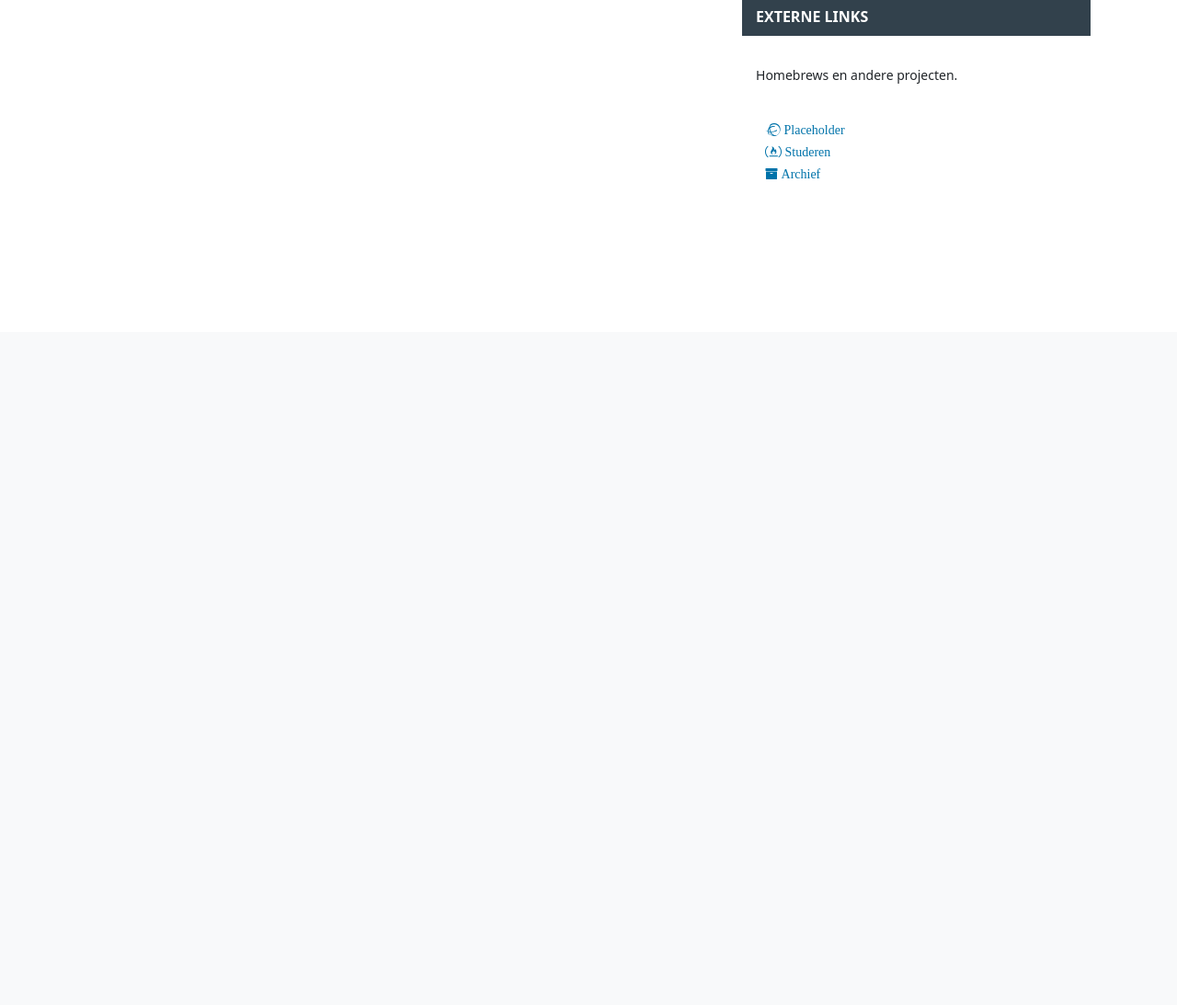
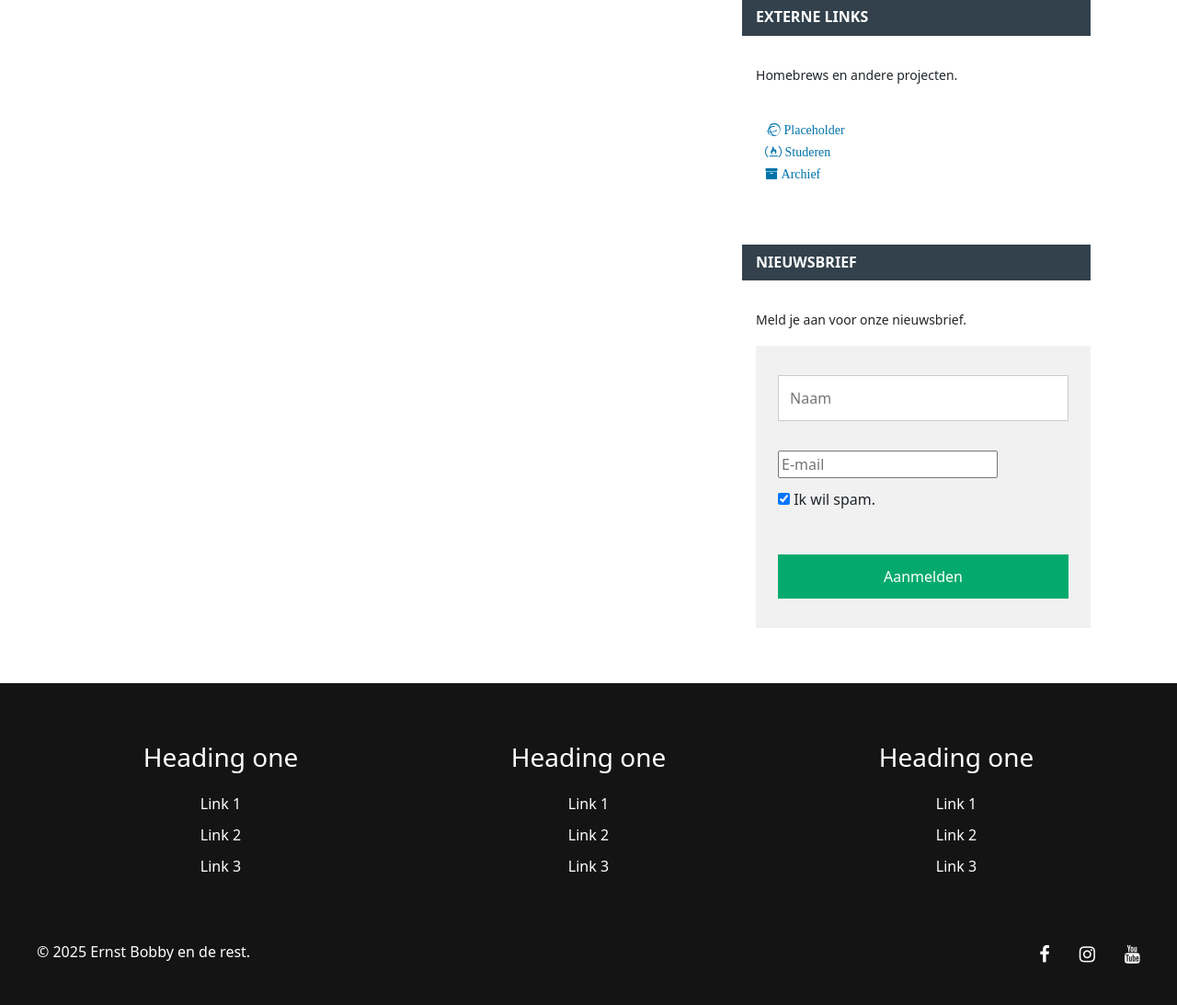
Before and after one commit to Veterstift/Beroepsproject-2, a PHP site: page / in a window 1280 px wide. Shown: the part 1411-2504 px from the top of the page at 92% size. Before the commit the page ends 1606 px from the top, so only its background shows below. Run offline with PHP 8.4, Linux system fonts and the light colour scheme; data comes from the database, SQL or seed files in the repository.

Commit message:
08-01-25

```diff
--- a/css/index.css
+++ b/css/index.css
@@ -335,3 +335,98 @@ li, ol, ul {
     float: left;
     width: 80%;
 }
+
+/* NIEUWSBRIEF ============================================*/
+form {
+    border: 4px solid #f1f1f1;
+}
+.subscribe-container {
+    padding: 20px;
+    background-color: #f1f1f1;
+}
+
+/* Style de input button en submit */
+input[type=text], input[type=submit] {
+    width: 100%;
+    padding: 12px;
+    margin: 8px 0;
+    display: inline-block;
+    border: 1px solid #ccc;
+    box-sizing: border-box;
+}
+
+input[type=checkbox] {
+    margin-top: 16px;
+}
+
+input[type=submit] {
+    background-color: #04aa6d;
+    color: white;
+    border: none;
+}
+
+input[type=submit]:hover {
+    opacity: 0.8;
+}
+
+/* FOOTER =================================================*/
+footer {
+    background-color: #141414;
+    color: white;
+    padding: 4rem 1rem;
+    clear: both;
+    position: relative;
+    height: 350px;
+    margin-top: -200px;
+}
+
+footer a {
+    color: white;
+    text-decoration: none;
+    transition: color 0.3s;
+}
+
+footer a:hover {
+    color: #cccccc;
+}
+.footer-container {
+    max-width: 1200px;
+    margin: 0 auto;
+}
+.footer-main {
+    display: flex;  /* <- FLEX container zodat alle 3 columns naast elkaar kunnen staan!*/
+    margin-bottom: 4rem;
+}
+.footer-column {
+    flex-basis: 200px;  /* <- elke column heeft een basis breedte van 200px! */
+    flex-grow: 1;
+    text-align: center;
+}
+.footer-heading {
+    margin-bottom: 1rem;
+}
+.footer-link {
+    display: block; /* <- Alle links stacken op elkaar! */
+    width: max-content;
+    padding: 5px 10px;
+    margin: 0 auto;
+}
+
+.footer-bottom {
+    display: flex;
+}
+.copyright {
+    margin-right: auto;
+}
+.footer-social {
+    font-size: 20px;
+    margin-left: 2rem;
+}
+
+/* MEDIA QUERIES - MEDIUM DEVICES 768px ======================*/
+@media only screen and (max-width: 768px) {
+    .footer-main {
+        flex-direction: column;  /* <- columns gaan nu onder elkaar staan */
+
+    }
+}
--- a/index.php
+++ b/index.php
@@ -115,6 +115,39 @@ if (isset($_SESSION['user_id']) && isset($_SESSION['username'])) {
                                             </section>
                                         </div>
                                     </aside>
+
+                                    <aside id="elementor-library-2" class="widget widget_elementor-library">
+                                        <!-- DIVS OVERGESLAGEN -->
+                                        <div class="elementor-widget-wrap">
+                                            <section class="penci-section penci-structure-10 elementor-section elementor-top-section elementor-element elementor-section-boxed">
+                                                <div class="elementor-widget-container">
+                                                    <div class="affiliate-links-widget">
+
+                                                        <h3 class="affiliate-widget-title">Nieuwsbrief</h3>
+                                                        <p class="affiliate-widget-description">Meld je aan voor onze nieuwsbrief.</p>
+
+
+                                                        <form action="#">
+
+                                                        <div class="subscribe-container">
+                                                            <input type="text" placeholder="Naam" name="naam" required><br><br>
+                                                            <input type="email" placeholder="E-mail" name="email" required><br>
+                                                            <label>
+                                                                <input type="checkbox" checked="checked" name="subscribe"> Ik wil spam.
+                                                            </label>
+                                                        </div>
+                                                        <div class="subscribe-container">
+                                                            <input type="submit" value="Aanmelden">
+                                                        </div>
+
+                                                        </form>
+
+                                                    </div>
+                                                </div>
+                                            </section>
+                                        </div>
+                                    </aside>
+
                                 </div>
                             </div>
                         </div>
@@ -125,6 +158,38 @@ if (isset($_SESSION['user_id']) && isset($_SESSION['username'])) {
     </section>
 </div>
 
+<footer>
+    <div class="footer-container">
+        <div class="footer-main">
+            <div class="footer-column">
+                <h3 class="footer-heading">Heading one</h3>
+                <a href="#" class="footer-link">Link 1</a>
+                <a href="#" class="footer-link">Link 2</a>
+                <a href="#" class="footer-link">Link 3</a>
+            </div>
+            <div class="footer-column">
+                <h3 class="footer-heading">Heading one</h3>
+                <a href="#" class="footer-link">Link 1</a>
+                <a href="#" class="footer-link">Link 2</a>
+                <a href="#" class="footer-link">Link 3</a>
+            </div>
+            <div class="footer-column">
+                <h3 class="footer-heading">Heading one</h3>
+                <a href="#" class="footer-link">Link 1</a>
+                <a href="#" class="footer-link">Link 2</a>
+                <a href="#" class="footer-link">Link 3</a>
+            </div>
+        </div>
+
+        <div class="footer-bottom">
+            <span class="copyright">&copy; 2025 Ernst Bobby en de rest.</span>
+            <a href="#" class="footer-social"><i class="fa fa-facebook-f"></i></a>
+            <a href="#" class="footer-social"><i class="fa fa-instagram"></i></a>
+            <a href="#" class="footer-social"><i class="fa fa-youtube"></i></a>
+        </div>
+    </div>
+</footer>
+
 <script src="https://cdn.jsdelivr.net/npm/bootstrap@5.3.3/dist/js/bootstrap.bundle.min.js" integrity="sha384-YvpcrYf0tY3lHB60NNkmXc5s9fDVZLESaAA55NDzOxhy9GkcIdslK1eN7N6jIeHz" crossorigin="anonymous"></script>
 </body>
 </html>
```
